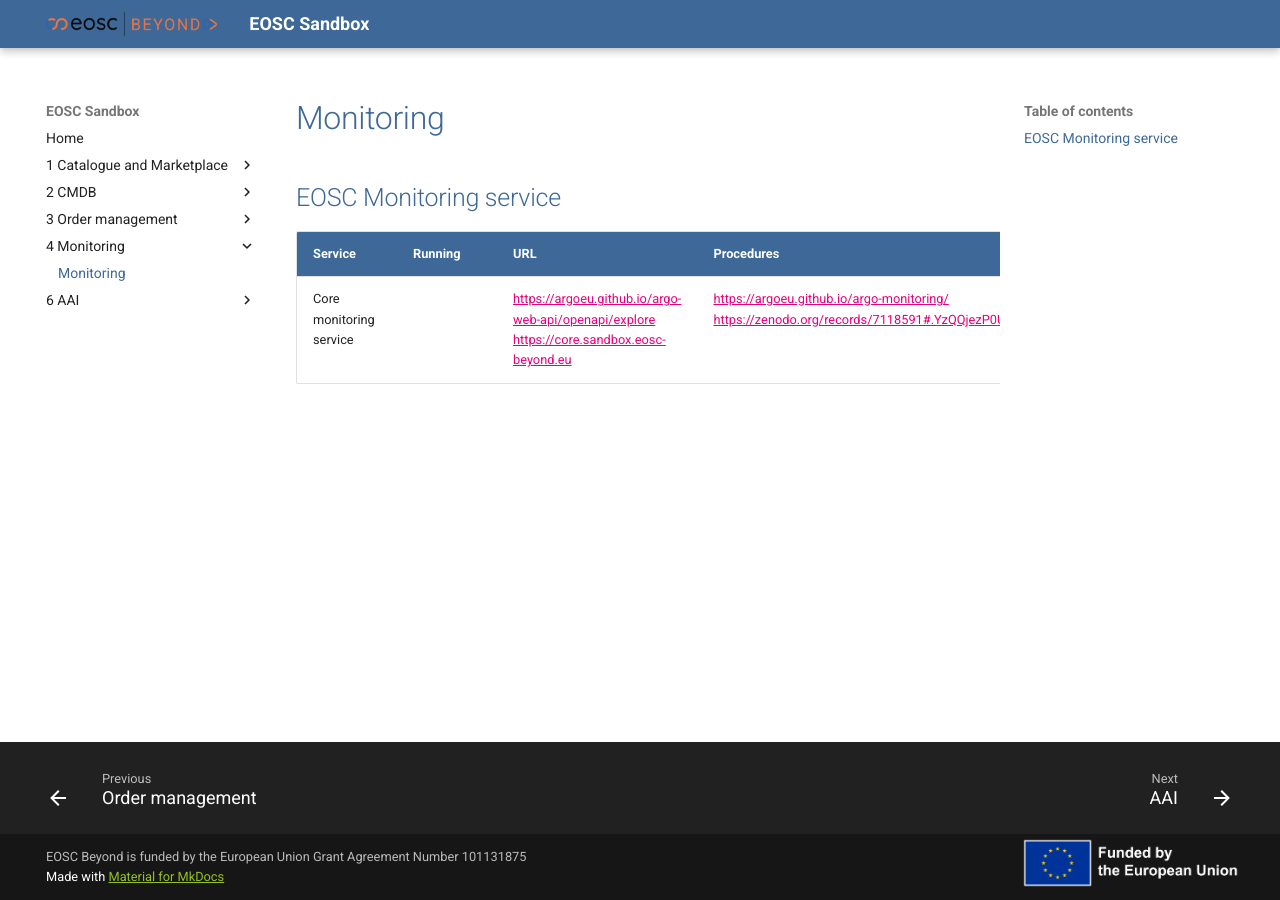
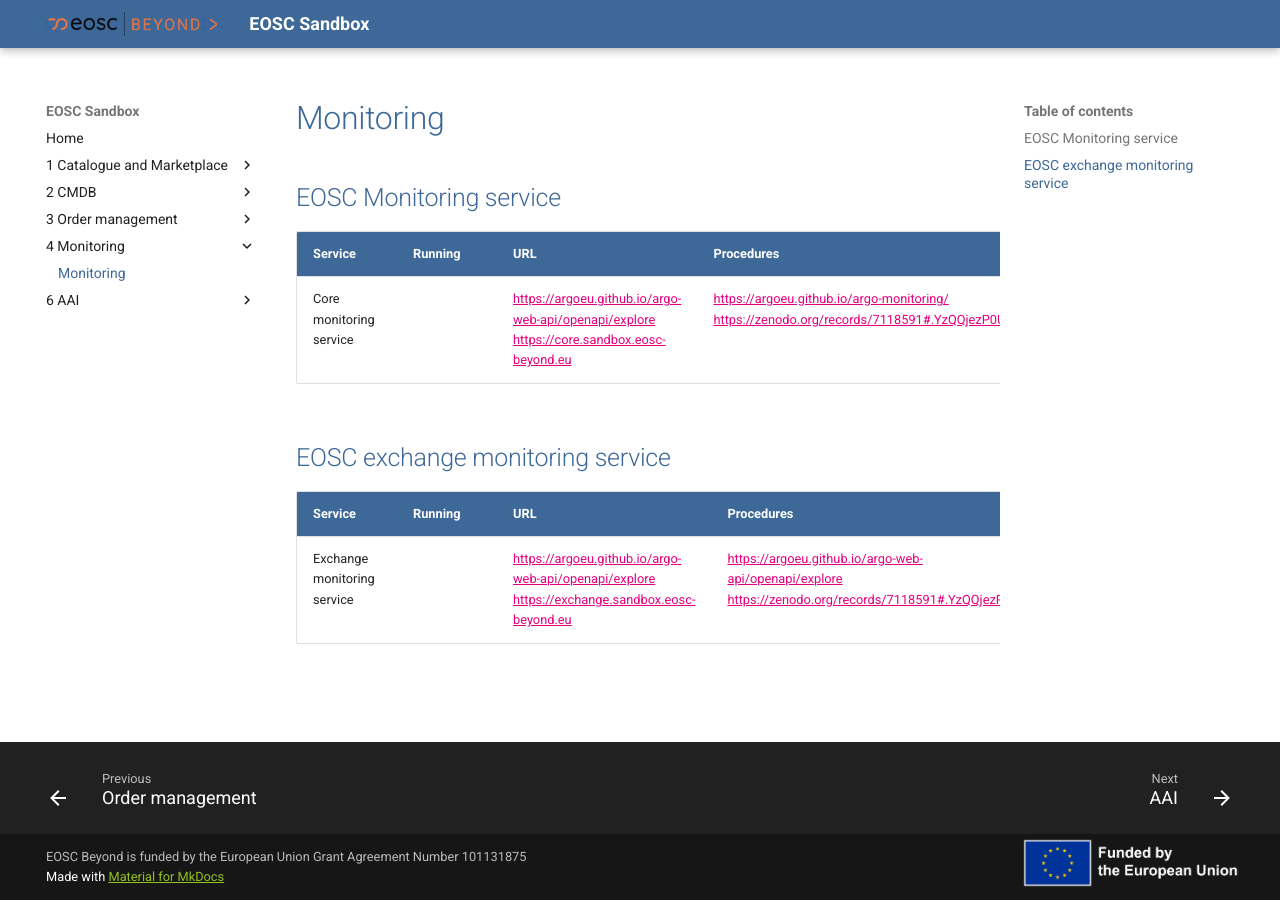
Before and after one commit to eosc-beyond-sandbox/eosc-sandbox, an MkDocs documentation site: the page built from resources/4 Monitoring/Monitoring.md, in a window 1280 px wide. Built offline with MkDocs 1.6.1 and Material for MkDocs 9.7.7, drawn with Linux system fonts in a browser that asks for light colours.

Commit message:
Update Monitoring.md

```diff
--- a/resources/4 Monitoring/Monitoring.md
+++ b/resources/4 Monitoring/Monitoring.md
@@ -2,4 +2,10 @@
 ## EOSC Monitoring service
 | Service                         | Running | URL                                          | Procedures                                                                                                                                                                           | Owner  |
 |:--------------------------------|:--------|:---------------------------------------------|:-------------------------------------------------------------------------------------------------------------------------------------------------------------------------------------|:-------|
-| Core monitoring service |         | [https://argoeu.github.io/argo-web-api/openapi/explore]() <br> [https://core.sandbox.eosc-beyond.eu]() | [https://argoeu.github.io/argo-monitoring/]() <br>[https://zenodo.org/records/7118591#.YzQQjezP0UQ]() |                                                                                  | Athena |
+| Core monitoring service |         | [https://argoeu.github.io/argo-web-api/openapi/explore]() <br> [https://core.sandbox.eosc-beyond.eu]() | [https://argoeu.github.io/argo-monitoring/]() <br>[https://zenodo.org/records/7118591#.YzQQjezP0UQ]() | GRNET |
+
+
+## EOSC exchange monitoring service
+| Service                         | Running | URL                                          | Procedures                                                                                                                                                                           | Owner  |
+|:--------------------------------|:--------|:---------------------------------------------|:-------------------------------------------------------------------------------------------------------------------------------------------------------------------------------------|:-------|
+| Exchange  monitoring service |         | [https://argoeu.github.io/argo-web-api/openapi/explore]() <br> [https://exchange.sandbox.eosc-beyond.eu]() | [https://argoeu.github.io/argo-web-api/openapi/explore]() <br>[https://zenodo.org/records/7118591#.YzQQjezP0UQ]() | GRNET |
```
